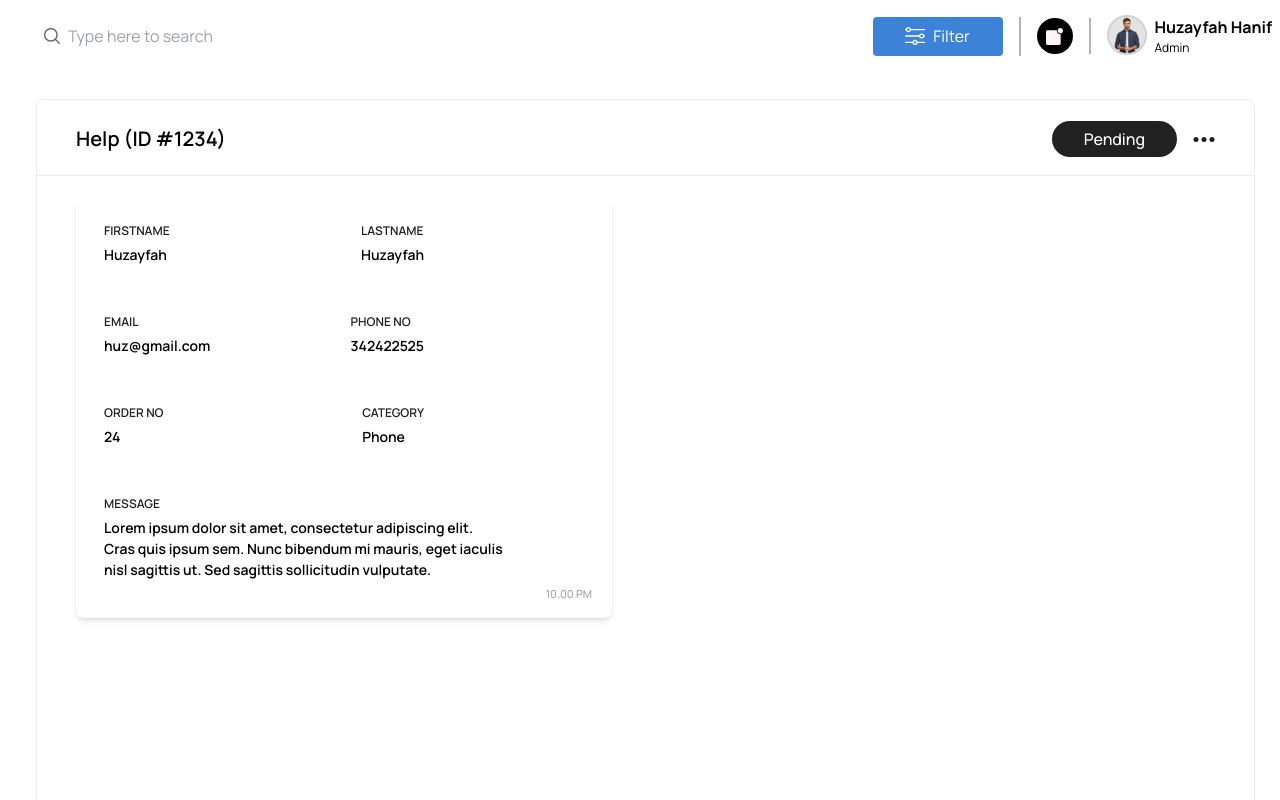
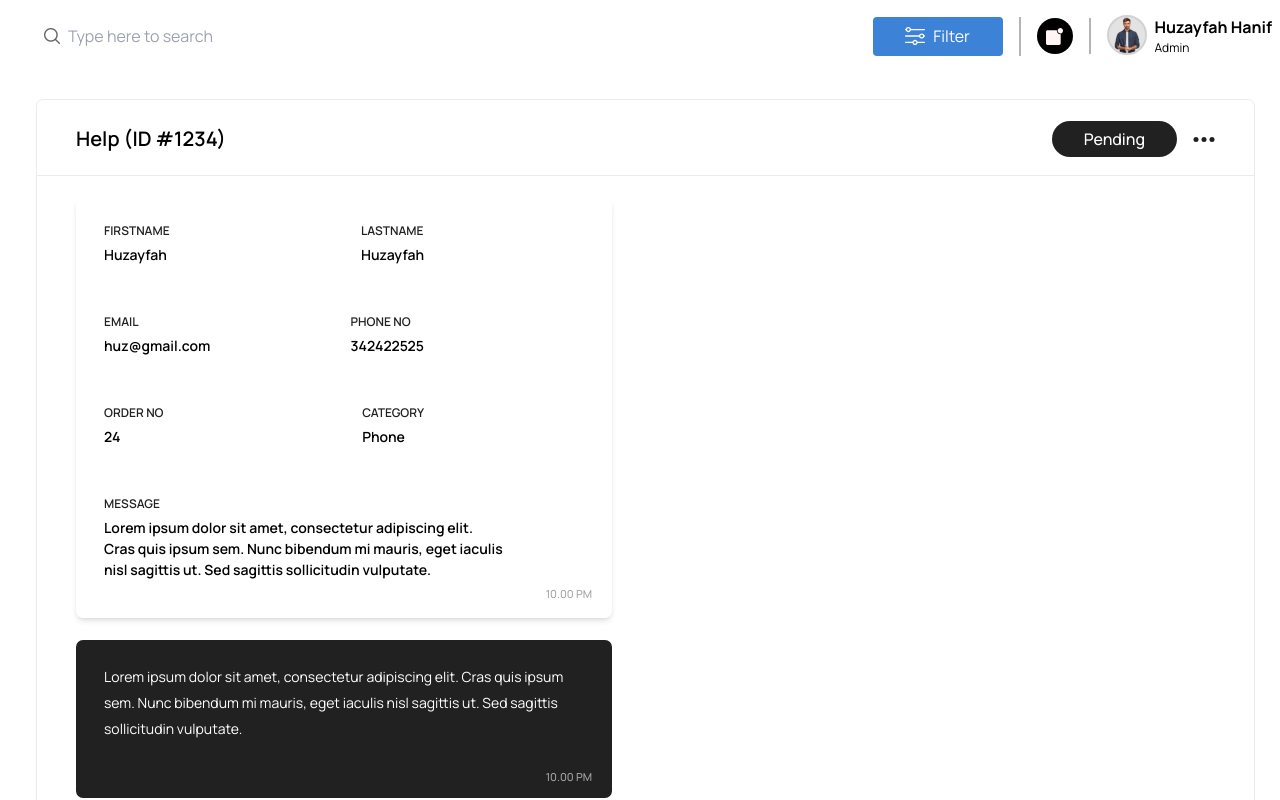
Before and after one commit to SmurfTec/Electra-Admin, a React (Vite) app: page /HelpCenterDetail in a window 1280 px wide. Shown: the top 800 px of the page. Built offline with nearby package versions, Linux system fonts and the light colour scheme.

Commit message:
help detail black box

```diff
--- a/src/pages/HelpCenters/HelpCenterDetail/index.tsx
+++ b/src/pages/HelpCenters/HelpCenterDetail/index.tsx
@@ -108,7 +108,14 @@ Sed sagittis sollicitudin vulputate.</p>
         </div>
         <p className='text-[11px] font-[500] absolute bottom-4 right-5 text-[#A4A4A4]'>10.00 PM</p>
         </div>
+        <div className='w-[33.5rem] text-[14px] pr-[47px] font-[400] leading-[26px] relative pt-[24px] pl-[28px] pb-[56px] h-auto bg-black text-white mt-[22px] ml-[39px] rounded-[7px]'>
+        Lorem ipsum dolor sit amet, consectetur adipiscing elit. Cras quis  ipsum
+ sem. Nunc bibendum mi mauris, eget iaculis nisl sagittis ut. Sed
+sagittis sollicitudin vulputate.
+<p className='text-[11px] font-[500] absolute bottom-2 right-5 text-[#A4A4A4]'>10.00 PM</p>
+        </div>
       </div>
+
    </div>
   )
 }
```
